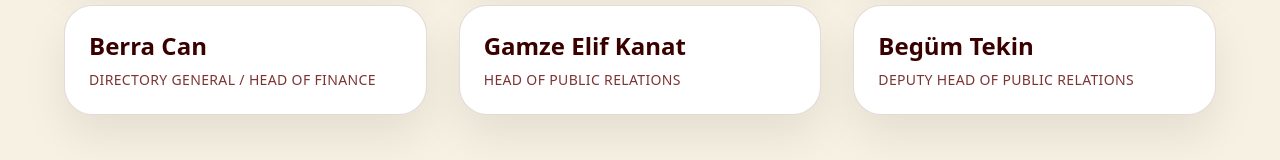
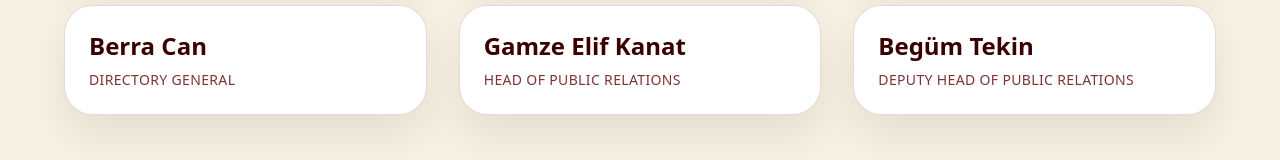
Before and after one commit to furkantiv/iaflmun, a Next.js app: page /team in a window 1280 px wide. Shown: the part 442-602 px from the top of the page. Built offline with nearby package versions, Linux system fonts and the light colour scheme.

Commit message:
Update team member role in the Team page

```diff
--- a/app/team/page.tsx
+++ b/app/team/page.tsx
@@ -22,7 +22,7 @@ const teamMembers = [
   },
   {
     name: "Berra Can",
-    role: "Directory General / Head of Finance",
+    role: "Directory General",
     photo: asset("/images/team/placeholder.svg"),
     bio: "Berra Can is the Directory General of IAFLMUN. She is a student at the University of Istanbul and a member of the IAFLMUN team. She is passionate about diplomacy and international relations.",
   },
```
